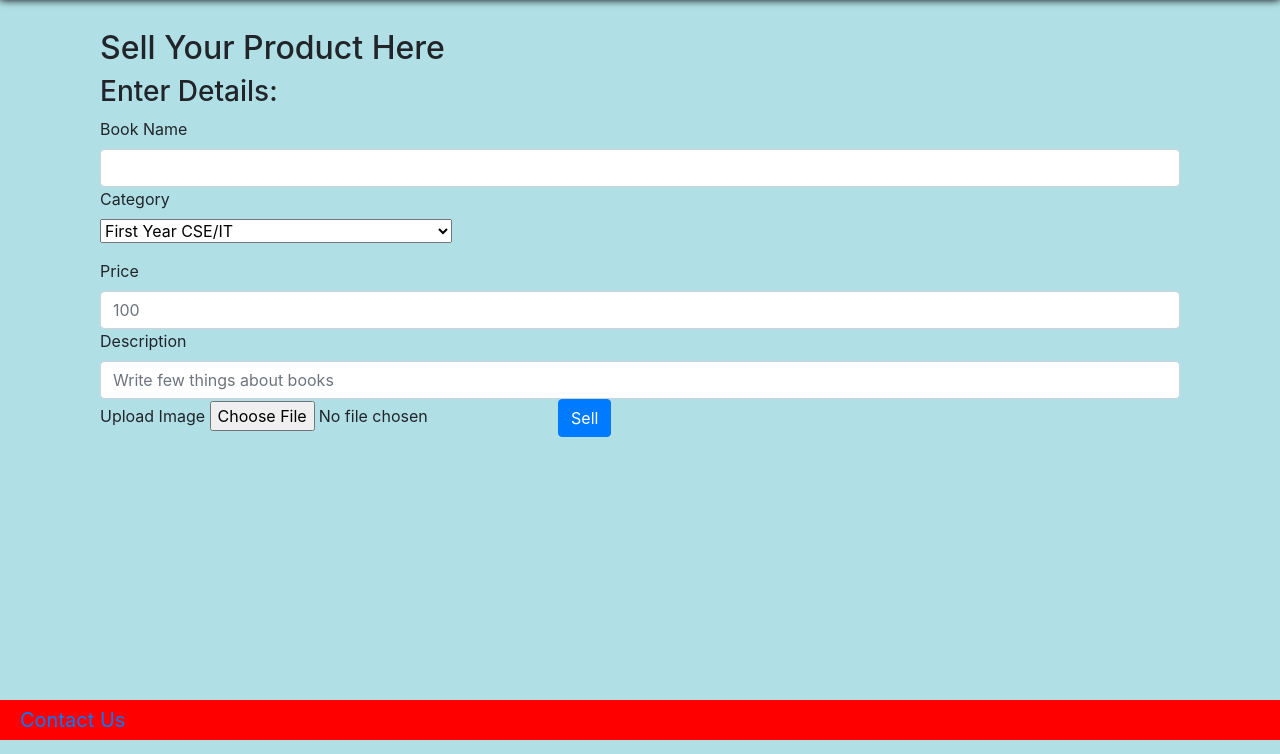
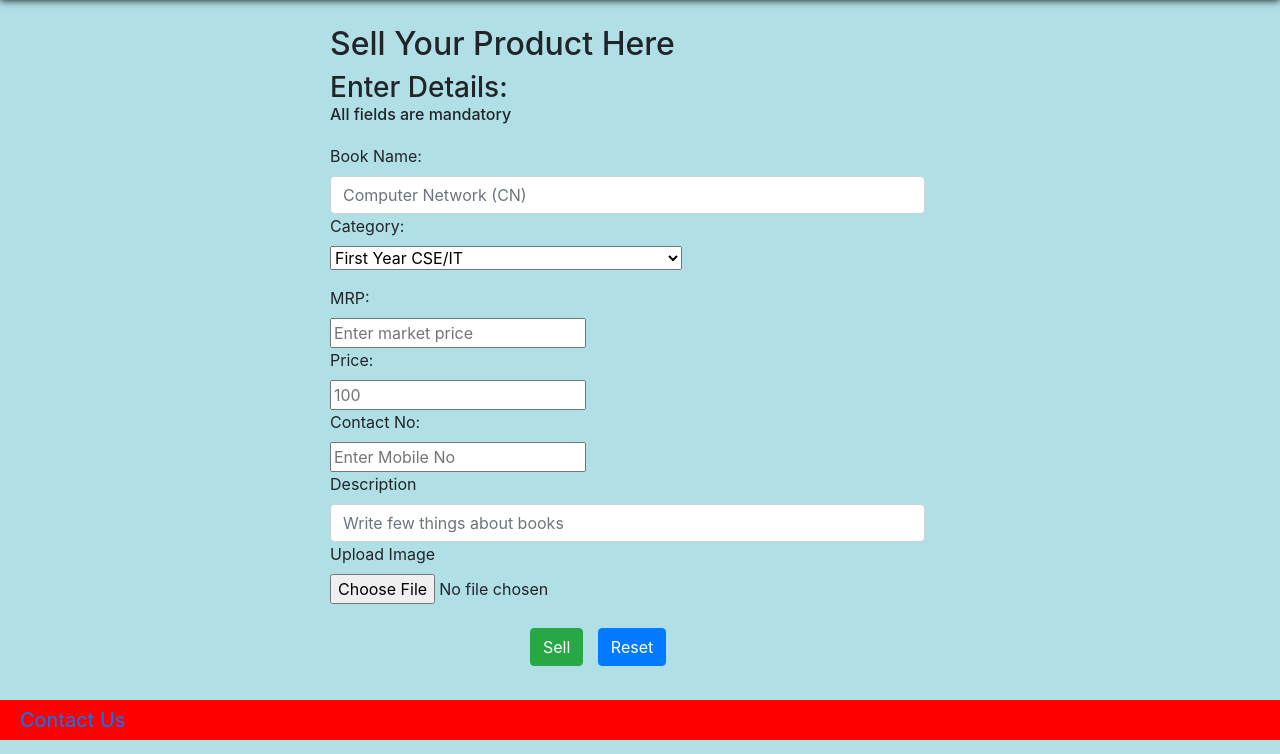
Before and after one commit to avanish981/KnitCart, a Django app: page /product/ in a window 1280 px wide. Shown: the part 60-814 px from the top of the page. Run offline with Django 3.2, Linux system fonts and the light colour scheme; a user stored in the database is signed in; parts of the project's set-up code (start-up, migrations or seed data) failed here and were passed over; some libraries are stand-ins or nearby versions.

Commit message:
Update product.html

```diff
--- a/sbook/shop/templates/shop/product.html
+++ b/sbook/shop/templates/shop/product.html
@@ -1,16 +1,17 @@
 {% extends 'shop/basic.html' %}
 {% block title %}Sell Your Product -Enter Details of your products{% endblock %}
 {% block body %}
-<div class="container">
-    <div class="col my-4">
+<div class="container-fluid">
+    <div class="col-md-6"style="margin-left:300px;margin-top:20px">
         <h2>Sell Your Product Here</h2>
-        <h3> Enter Details:</h3>
-        <form method="POST"enctype="multipart/form-data">
+        <h3> Enter Details:<b><h6>All fields are mandatory</h6></b></h3>
+        <form method="POST"enctype="multipart/form-data" style="margin-top:20px">
           {% csrf_token %}
           <div class="form-group">
-          <label for="inputname">Book Name</label>
-          <input type="text" class="form-control" id="name" name="name" placeholder="">
-                    <label for="category">Category</label><br>
+            <input type="hidden" name="" value="">
+          <label for="inputname">Book Name:</label>
+          <input type="text" class="form-control" id="name" name="name" placeholder="Computer Network (CN)"required>
+                    <label for="category">Category:</label><br>
                     <select name="category">
                     <option value="First Year CSE" id="category"name="category">First Year CSE/IT</option>
                     <option value="First Year CIVIL"id="category"name="category">First Year CIVIL ENGINEERING</option>
@@ -36,14 +37,28 @@
 
    </select>
                 </div>
-            <div class="form-group"enctype="multipart/form-data">
-                <label for="price">Price</label>
-                <input type="text" class="form-control" id="price" name="price" placeholder="100">
+            <div class="form-group"enctype="multipart/form-data" >
+              <label for="price1">MRP:</label><br>
+              <input type="text" id="price1" name="price1" placeholder="Enter market price"><br>
+                <label for="price">Price:</label><br>
+                <input type="text" id="price" name="price" placeholder="100"><br>
+                <label for="phone">Contact No:</label><br>
+                <input type="text" name="phone" value="" placeholder="Enter Mobile No"><br>
                 <label for="desc">Description</label>
-                <input type="text" class="form-control" id="desc" name="desc" placeholder="Write few things about books">
-                <label for="image">Upload Image</label>
-                <input type="file"id="imag" name="imag">
-            <button type="submit" class="btn btn-primary">Sell</button>
+                <input type="text" class="form-control" id="desc" name="desc" placeholder="Write few things about books" required>
+                <label for="image">Upload Image</label><br>
+                <input type="file"id="imag" name="imag" required><br><br>
+            <button type="submit" class="btn btn-success" style="margin-left:200px"style="width:10">Sell</button>
+            <button type="reset" name="" value="Reset" class="btn btn-primary"style="margin-left:10px">Reset</button>
+    </div>
     </div>
     </div>
 {% endblock %}
+{% block js %}
+<script>
+  {% if sel %}
+  alert('Thanks for selling your product! You will paid soon!');
+  document.location="/shop";
+  {% endif %}
+</script>
+{% endblock %}
```
